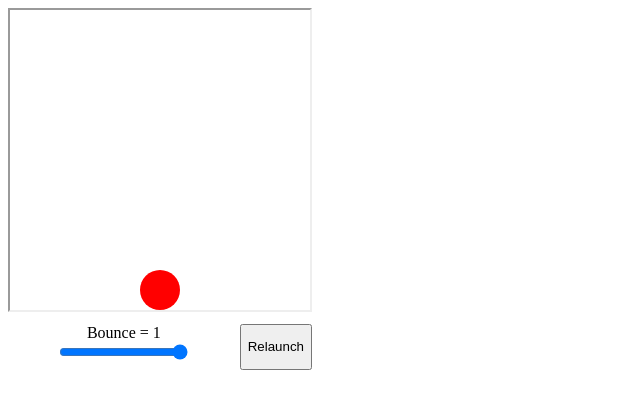
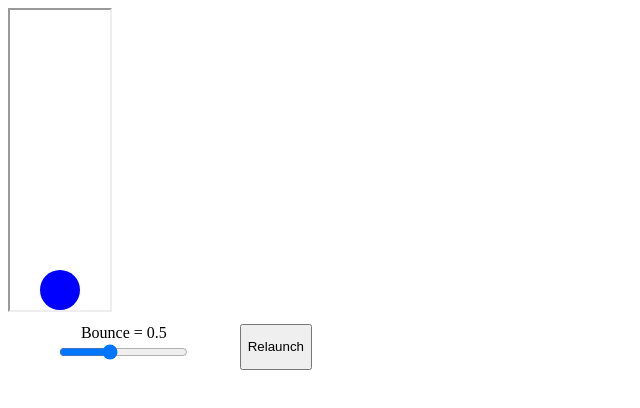
Before and after one commit to wthit56/Phys, a plain HTML site: page index.html in a window 1280 px wide. Shown: the whole page, without its empty margins (0-640 px from the left). Drawn offline with Linux system fonts and the light colour scheme.

Commit message:
Bouncing fixed
Now cuts off iterations early
Does not get "stuck"

```diff
--- a/index.html
+++ b/index.html
@@ -6,11 +6,11 @@
 		<script src="Phys.predict.js" type="text/javascript"></script>
 	</head>
 	<body>
-		<canvas id="view" width="300" height="300" style="border:2px inset";></canvas>
+		<canvas id="view" width="100" height="300" style="border:2px inset";></canvas>
 		<div id="controls">
 			<button id="relaunch">Relaunch</button>
-			Bounce = <span id="bounce-display">1</span><br />
-			<input id="bounce" type="range" min="0.01" max="1" value="1" step="0.01" />
+			Bounce = <span id="bounce-display">0.5</span><br />
+			<input id="bounce" type="range" min="0.2" max="1" value="0.5" step="0.01" />
 		</div>
 
 		<script type="text/javascript">
@@ -29,12 +29,11 @@
 			ball.bounce = 0.5;
 			ball.reset = function() {
 				var scale = 80;
-				ball.position=ball.onGround;
+				ball.position = ball.onGround;
 				ball.velocity=-7.5 * 80;
 				ball.acceleration = 9.8 * 80;
 
 				onGround.next();
-				console.log(onGround.time);
 
 				vctx.fillStyle="red";
 			};
@@ -50,9 +49,10 @@
 
 			raf((function(){
 				var prevFrame = Date.now(),
-					nextFrame, deltaFrame, avgFrame;
+					nextFrame, deltaFrame, avgFrame = 1/60;
 
-				var bounces = 0;
+				var prevPos;
+				var cutOffMovement = 1e-10;
 				return function frame() {
 					nextFrame=Date.now();
 					deltaFrame = (nextFrame - prevFrame)/1000;
@@ -61,23 +61,47 @@
 					{ // update
 						//console.log(onGround.time);
 						if(onGround.time!==null){
-							while ((onGround.time!==null) && (onGround.time<deltaFrame)) {
-								ball.simulate(onGround.time);
-								//console.log(++bounces, "bounce from", ball.position, onGround.time, deltaFrame);
-								ball.velocity = -ball.velocity * ball.bounce;
+							if(onGround.time<=deltaFrame){
+								//var i=0;
+								prevPos = ball.position;
+								onGround.next();
+								while ((onGround.time!==null) && (onGround.time<=deltaFrame)) {
+									//i++;
 
-								deltaFrame -= onGround.time;
-								onGround.next();
+									ball.simulate(onGround.time);
+
+									if (  // short-circuit to prevent long iterations
+										(
+											prevPos > ball.position
+												? prevPos - ball.position
+												: ball.position - prevPos
+										) < cutOffMovement
+									){
+										onGround.time = null;
+									}
+									else{
+										if(ball.position>ball.onGround){ console.log("overstep", ball.position); }
+
+										ball.position = ball.onGround;
+										ball.velocity = -ball.velocity * ball.bounce;
+
+										deltaFrame -= onGround.time;
+										onGround.next();
+									}
+
+									prevPos = ball.position;
+								}
+								//if(i>1){console.log(i, "iterations");}
 							}
 
 							if(onGround.time>deltaFrame){
 								ball.simulate(deltaFrame);
+								ball.previousPosition = ball.position;
 								onGround.time-=deltaFrame;
+							}
 
-								if (onGround.time < avgFrame) {
-									console.log("pre-calc next onGround");
-									onGround.next();
-								}
+							if(onGround.time===null){
+								vctx.fillStyle="blue";
 							}
 						}
 					}
@@ -112,12 +136,13 @@
 			})();
 
 			document.getElementById("relaunch").addEventListener("click", function(){
-				var oldPos = ball.position, atRest = (onGround.time === null);
-				ball.reset();
-				//debugger;
-				if(!atRest){
+				if(onGround.time === null){
+					ball.reset();
+				}
+				else{
+					var oldPos = ball.position;
+					ball.reset();
 					var moveToPosition = Phys.predict.time.byPosition(ball, oldPos);
-					console.log(moveToPosition);
 					ball.simulate(moveToPosition);
 					onGround.next();
 				}
```
